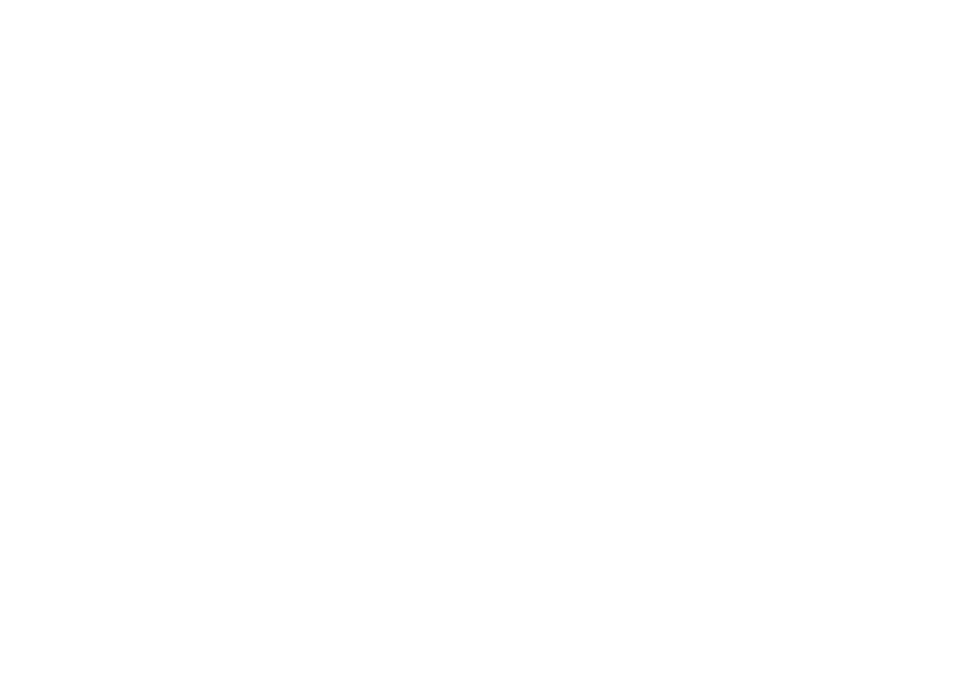
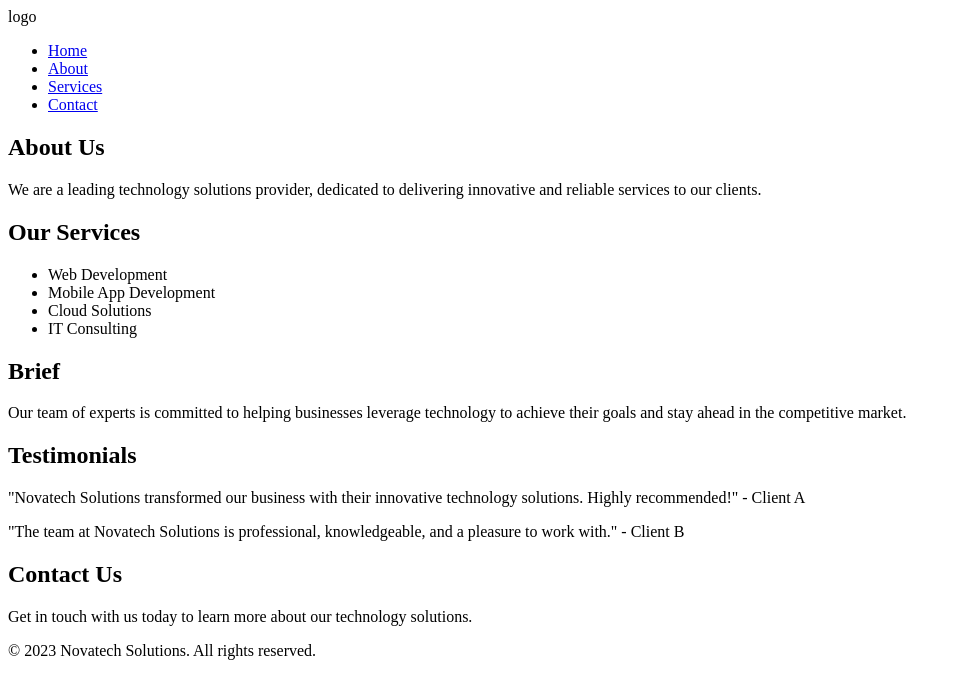
Before and after one commit to olatomide-web/novatech-landing-page, a plain HTML site: page index.html in a window 1280 px wide. Shown: the whole page, without its empty margins (0-961 px from the left). Drawn offline with Linux system fonts and the light colour scheme.

Commit message:
page structure

```diff
--- a/index.html
+++ b/index.html
@@ -5,8 +5,60 @@
         <meta name="viewport" content="width=device-width, initial-scale=1.0">
         <link rel="stylesheet" href="style.css">
         <title>novatech solutions</title>
-        <body>
+    </head>
+    <body>
+        <header>
+            logo
+             <nav>
+            <ul>
+                <li><a href="#home">Home</a></li>
+                <li><a href="#about">About</a></li>
+                <li><a href="#services">Services</a></li>
+                <li><a href="#contact">Contact</a></li>
+            </ul>
+        </nav>
+        </header>
 
-        </body>
-    </head>
+        <main id="hero">
+
+        </main>
+
+        <section id="about">
+            <h2>About Us</h2>
+            <p>We are a leading technology solutions provider, dedicated to delivering innovative and reliable services to our clients.</p>
+        </section>
+
+        <section id="services">
+            <h2>Our Services</h2>
+            <ul>
+                <li>Web Development</li>
+                <li>Mobile App Development</li>
+                <li>Cloud Solutions</li>
+                <li>IT Consulting</li>
+            </ul>
+        </section>
+
+        <section id="brief">
+            <h2>Brief</h2>
+            <p>Our team of experts is committed to helping businesses leverage technology to achieve their goals and stay ahead in the competitive market.</p>
+        </section>
+
+        <section id="testimonials">
+            <h2>Testimonials</h2>
+            <p>"Novatech Solutions transformed our business with their innovative technology solutions. Highly recommended!" - Client A</p>
+            <p>"The team at Novatech Solutions is professional, knowledgeable, and a pleasure to work with." - Client B</p>
+
+        </section>
+
+        <section id="contact">
+            <h2>Contact Us</h2>
+            <p>Get in touch with us today to learn more about our technology solutions.</p>
+        </section>
+
+
+        <footer>
+            <p>&copy; 2023 Novatech Solutions. All rights reserved.</p>
+        </footer>
+        <script src="script.js"></script>
+    </body>
 </html>
```
